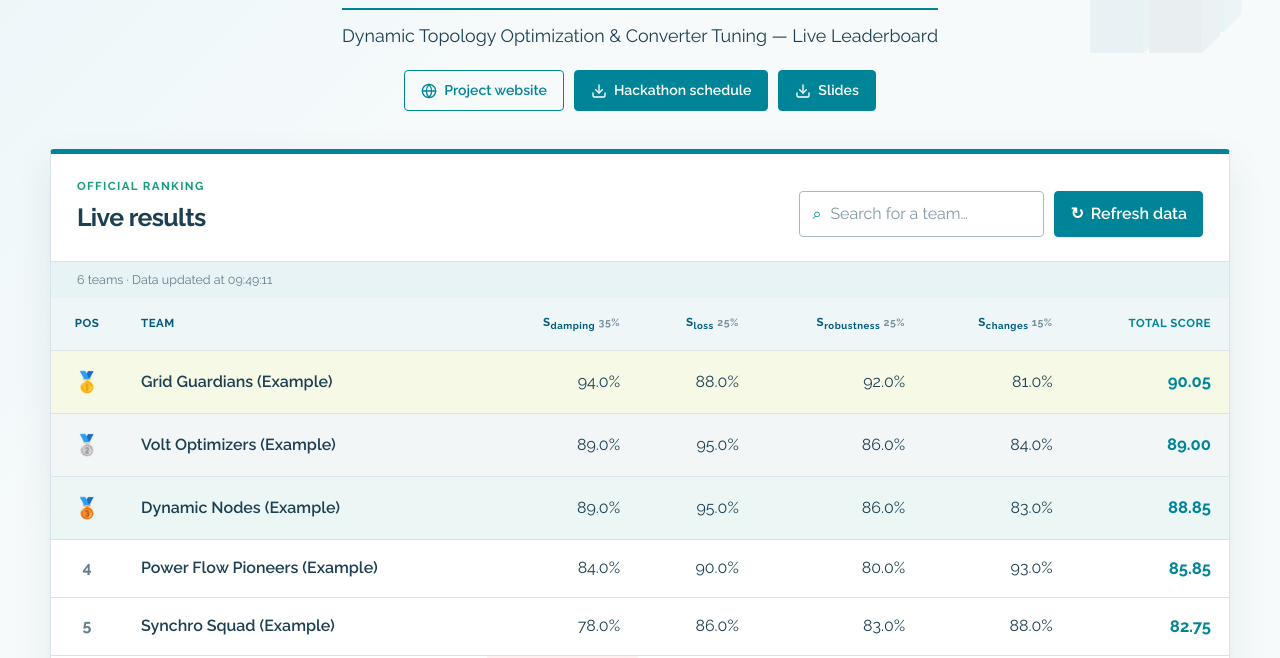
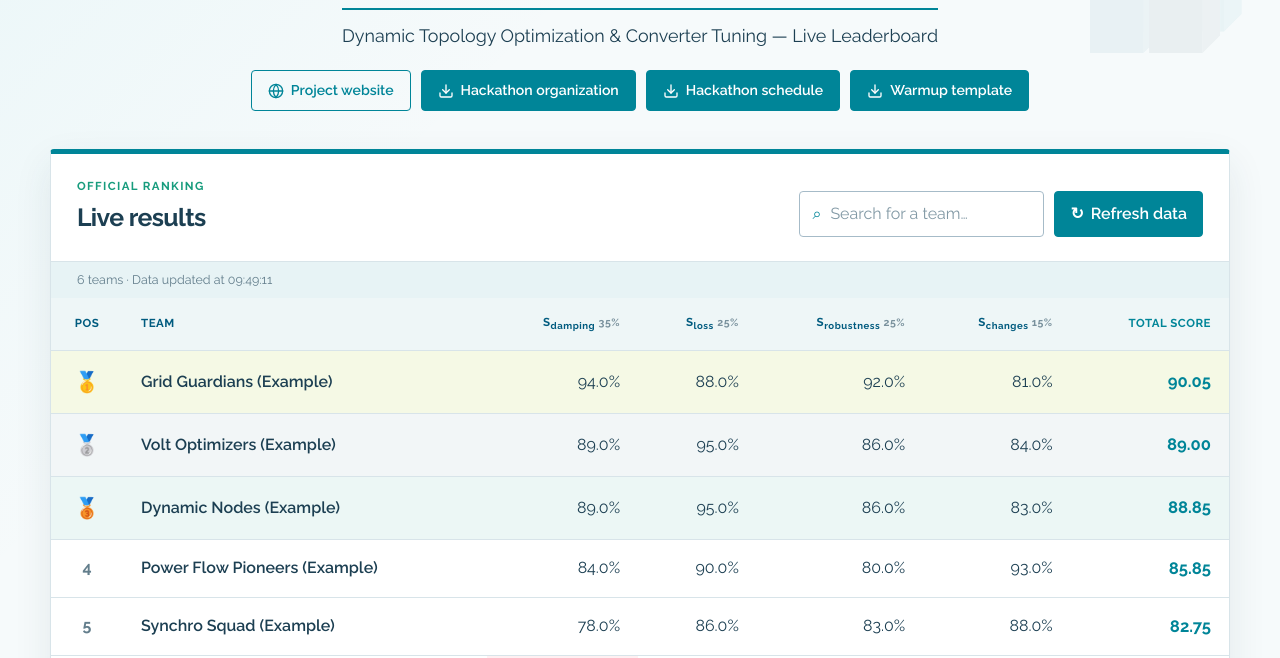
Before and after one commit to CITCEA-UPC/hackathon_ranking, a plain HTML site: page index.html in a window 1280 px wide. Shown: the part 142-800 px from the top of the page. Drawn offline with Linux system fonts and the light colour scheme.

Commit message:
Serve current hackathon PDFs on Vercel

```diff
--- a/index.html
+++ b/index.html
@@ -36,7 +36,20 @@
           </svg>
           Project website
         </a>
-        <a class="hero-btn hero-btn--solid" href="files/hackathon_26_11_2026.pdf" download>
+        <a class="hero-btn hero-btn--solid"
+          href="files/hackathon.pdf"
+          target="_blank" rel="noopener noreferrer">
+          <svg aria-hidden="true" width="16" height="16" viewBox="0 0 24 24" fill="none" stroke="currentColor"
+            stroke-width="2" stroke-linecap="round" stroke-linejoin="round">
+            <path d="M21 15v4a2 2 0 0 1-2 2H5a2 2 0 0 1-2-2v-4" />
+            <polyline points="7 10 12 15 17 10" />
+            <line x1="12" y1="15" x2="12" y2="3" />
+          </svg>
+          Hackathon organization
+        </a>
+        <a class="hero-btn hero-btn--solid"
+          href="files/hackathon_26_11_2026.pdf"
+          target="_blank" rel="noopener noreferrer">
           <svg aria-hidden="true" width="16" height="16" viewBox="0 0 24 24" fill="none" stroke="currentColor"
             stroke-width="2" stroke-linecap="round" stroke-linejoin="round">
             <path d="M21 15v4a2 2 0 0 1-2 2H5a2 2 0 0 1-2-2v-4" />
@@ -45,14 +58,16 @@
           </svg>
           Hackathon schedule
         </a>
-        <a class="hero-btn hero-btn--solid" href="files/hackathon-slides.pdf" download>
+        <a class="hero-btn hero-btn--solid"
+          href="files/participant_warmup.pdf"
+          target="_blank" rel="noopener noreferrer">
           <svg aria-hidden="true" width="16" height="16" viewBox="0 0 24 24" fill="none" stroke="currentColor"
             stroke-width="2" stroke-linecap="round" stroke-linejoin="round">
             <path d="M21 15v4a2 2 0 0 1-2 2H5a2 2 0 0 1-2-2v-4" />
             <polyline points="7 10 12 15 17 10" />
             <line x1="12" y1="15" x2="12" y2="3" />
           </svg>
-          Slides
+          Warmup template
         </a>
       </div>
     </header>
```
Also changed, not shown: api/hackathon-pdf.mjs (added, +39 -0 lines), vercel.json (added), 4 other files.
